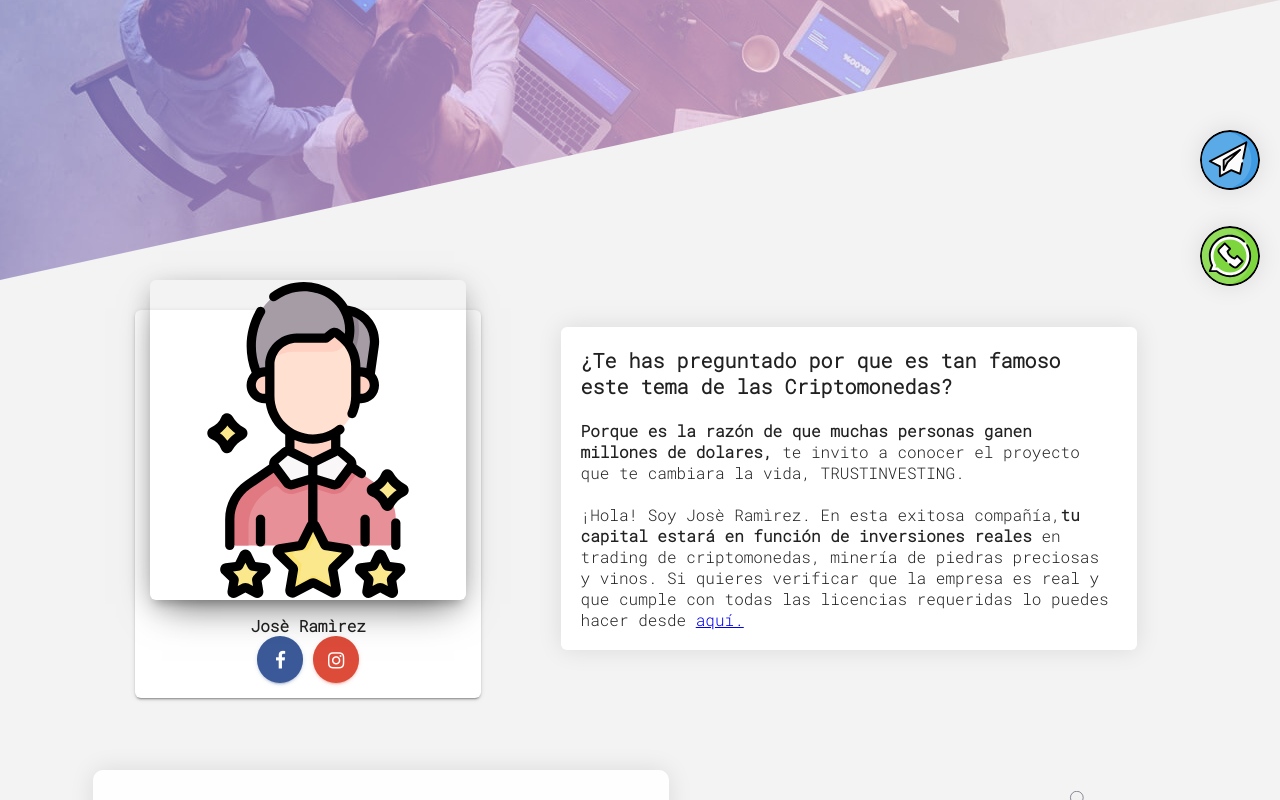
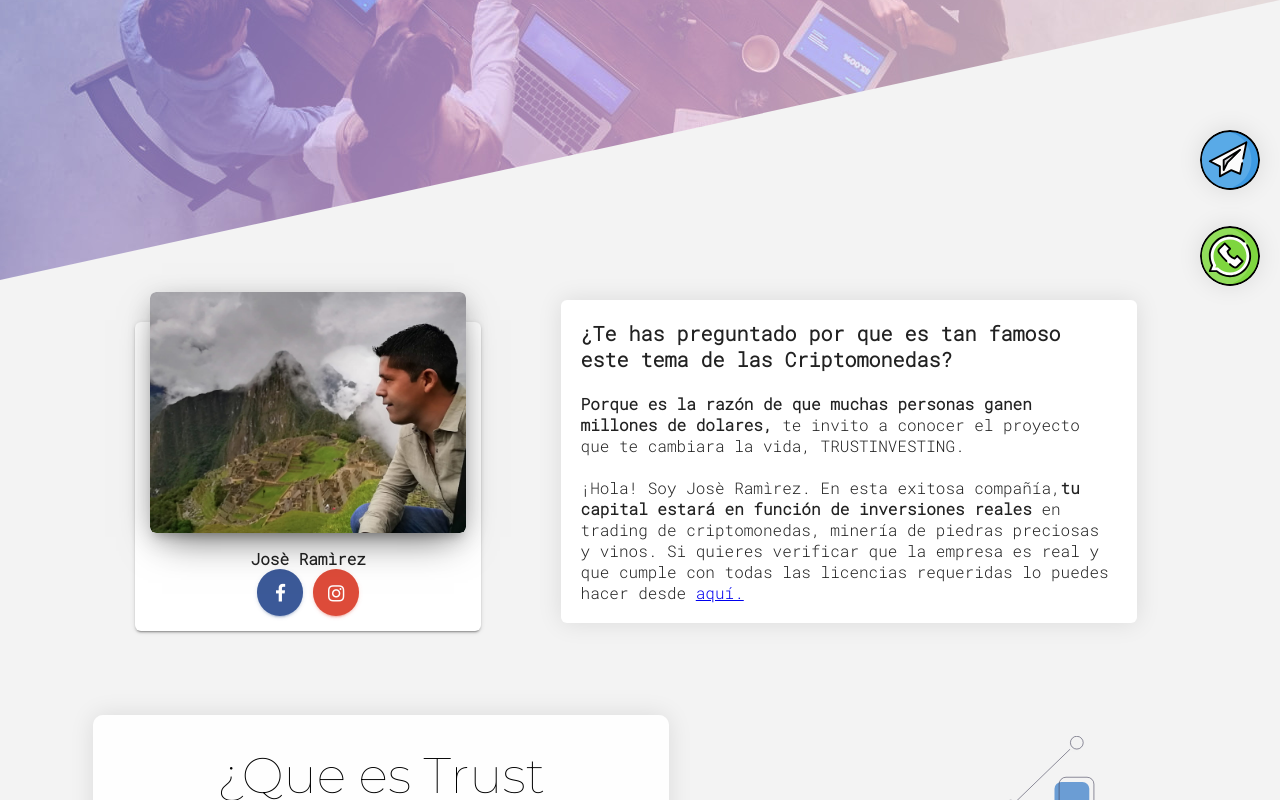
Before and after one commit to trustinvesting37/Jose-Carlos-Ramirez-Cortez, a plain HTML site: page index.html in a window 1280 px wide. Shown: the part 470-1270 px from the top of the page. Drawn offline with Linux system fonts and the light colour scheme.

Commit message:
mensaje2

```diff
--- a/index.html
+++ b/index.html
@@ -54,7 +54,7 @@
             <div class="contenido-perfil">
                 <div class="card card-profile">
                     <div class="card-image">
-                        <a href="#"><img class="img" src="flaticon/role-model.svg"> </a>
+                        <a href="#"><img class="img" src="Imagenes/cortez.jpeg"> </a>
                     </div>
                     <div class="table">
                         <h4>Josè Ramìrez</h4>
```
Also changed, not shown: Imagenes/cortez.jpeg (added).
